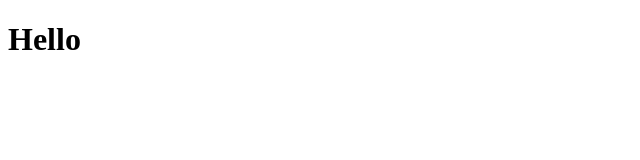
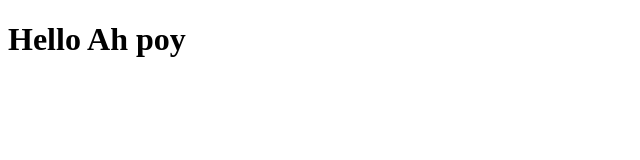
Before and after one commit to yakuzatin3-boop/HTML-CSS-11-12-ETEC, a plain HTML site: page Text_style/index.html in a window 1280 px wide. Shown: the whole page, without its empty margins (0-640 px from the left). Drawn offline with Linux system fonts and the light colour scheme.

Commit message:
commit change

```diff
--- a/Text_style/index.html
+++ b/Text_style/index.html
@@ -6,6 +6,6 @@
     <title>Document</title>
 </head>
 <body>
-    <h1>Hello</h1>
+    <h1>Hello Ah poy</h1>
 </body>
 </html>
```
